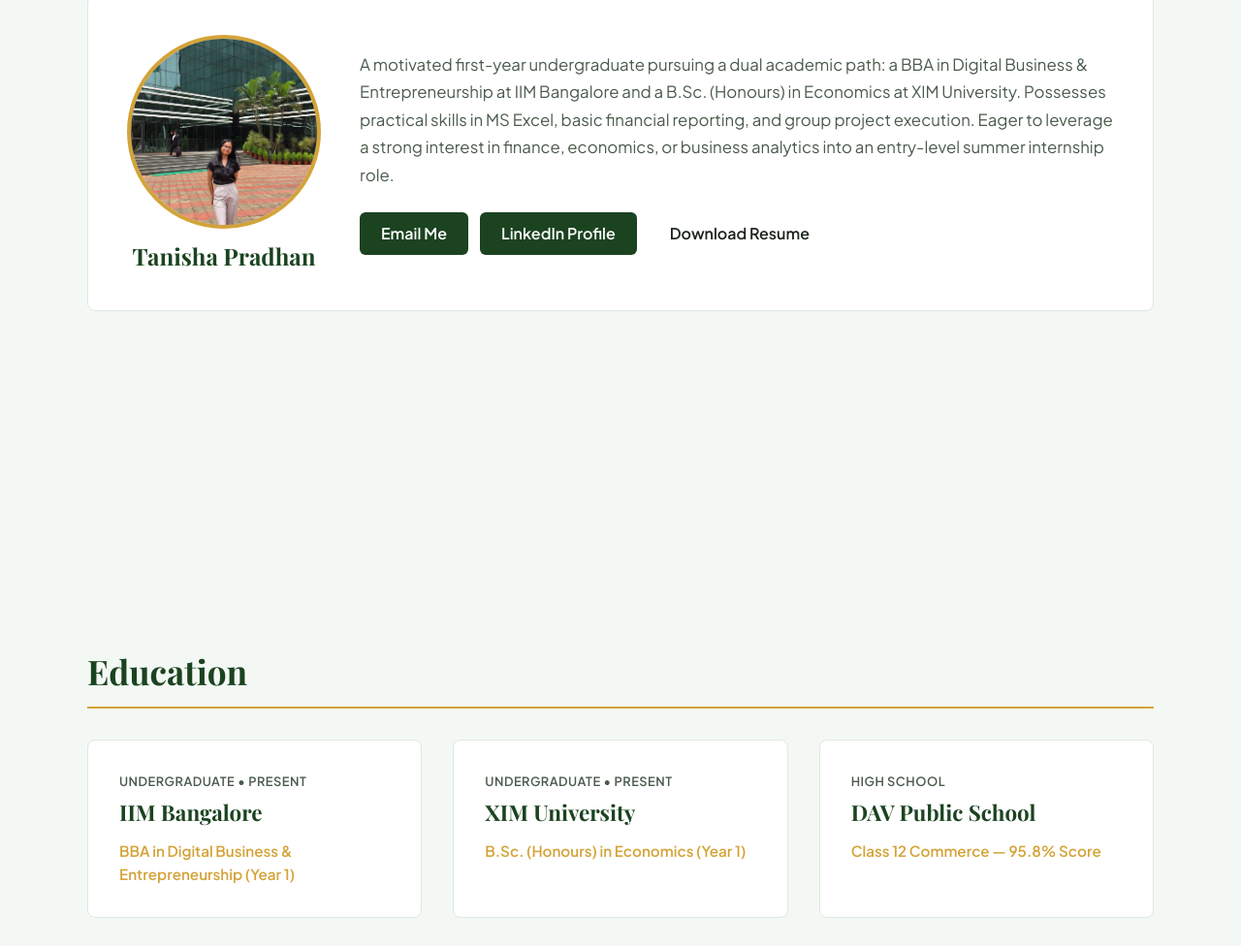
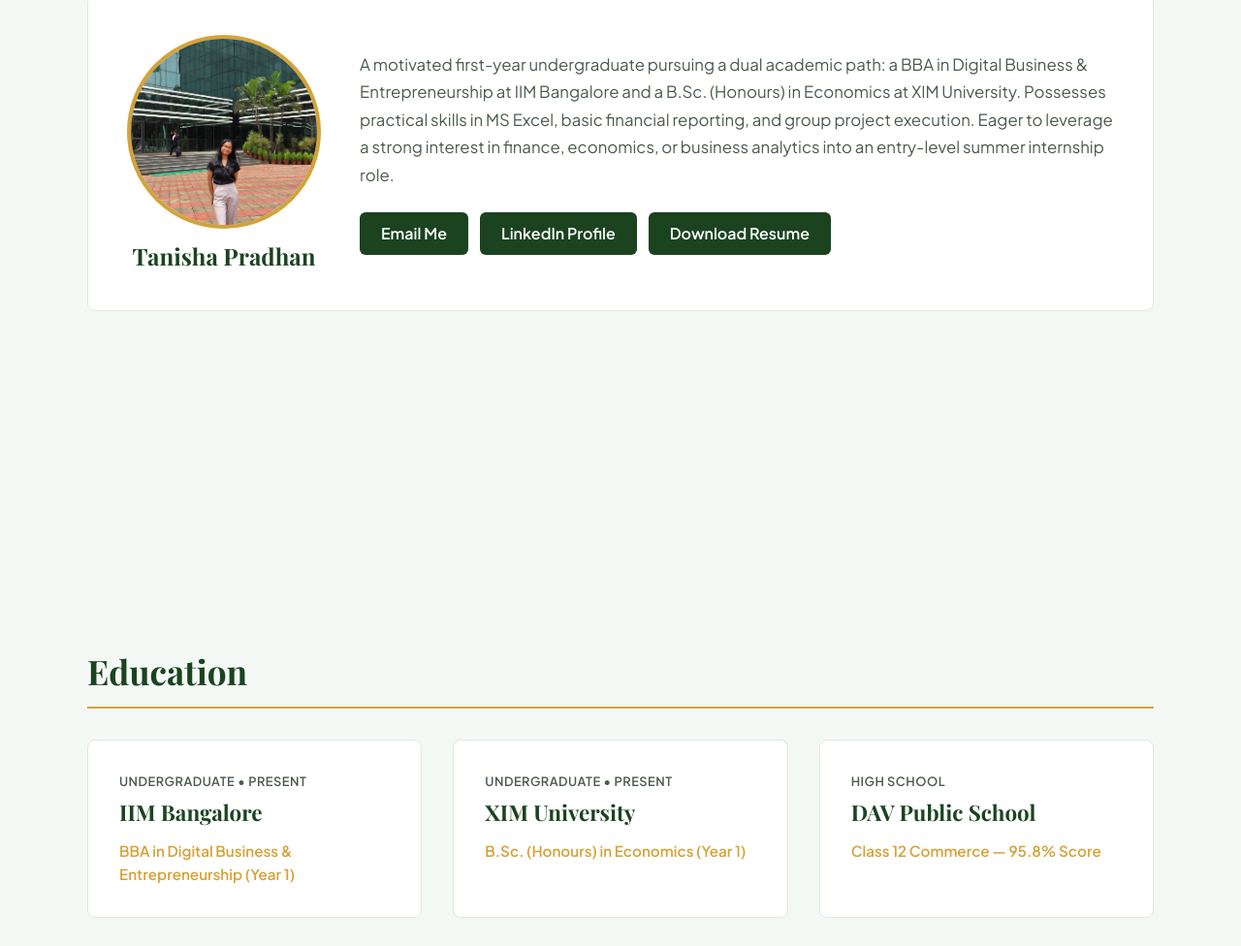
Before and after one commit to tnshprdhn-cloud/resume-website, a plain HTML site: page index.html in a window 1280 px wide. Shown: the part 1184-2160 px from the top of the page at 97% size. Drawn offline with nearby package versions, Linux system fonts and the light colour scheme.

Commit message:
Update index.html

```diff
--- a/index.html
+++ b/index.html
@@ -62,7 +62,7 @@
             <div class="cta-group">
               <a href="mailto:tanisha.pradhan26@iimb.ac.in?subject=Summer%20Internship%20Opportunity" class="btn btn-primary">Email Me</a>
               <a href="https://www.linkedin.com/in/tanisha-pradhan-554036412" target="_blank" rel="noopener noreferrer" class="btn btn-primary">LinkedIn Profile</a>
-              <a href="Tanisha%20Pradhan%20Resume.pdf" download="Tanisha_Pradhan_Resume.pdf" target="_blank" class="btn">
+              <a href="Tanisha%20Pradhan%20Resume.pdf" download="Tanisha_Pradhan_Resume.pdf" target="_blank" class="btn btn-primary">
   Download Resume
               </a>
 
```
